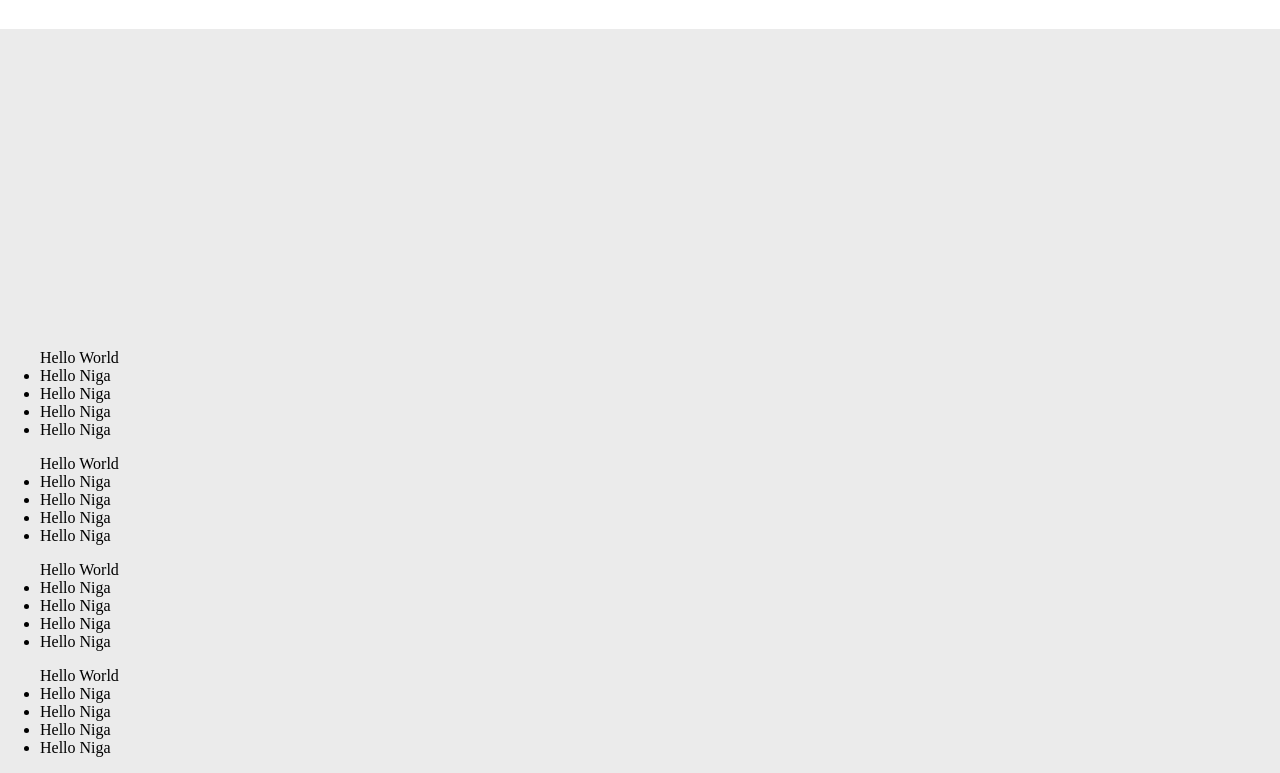
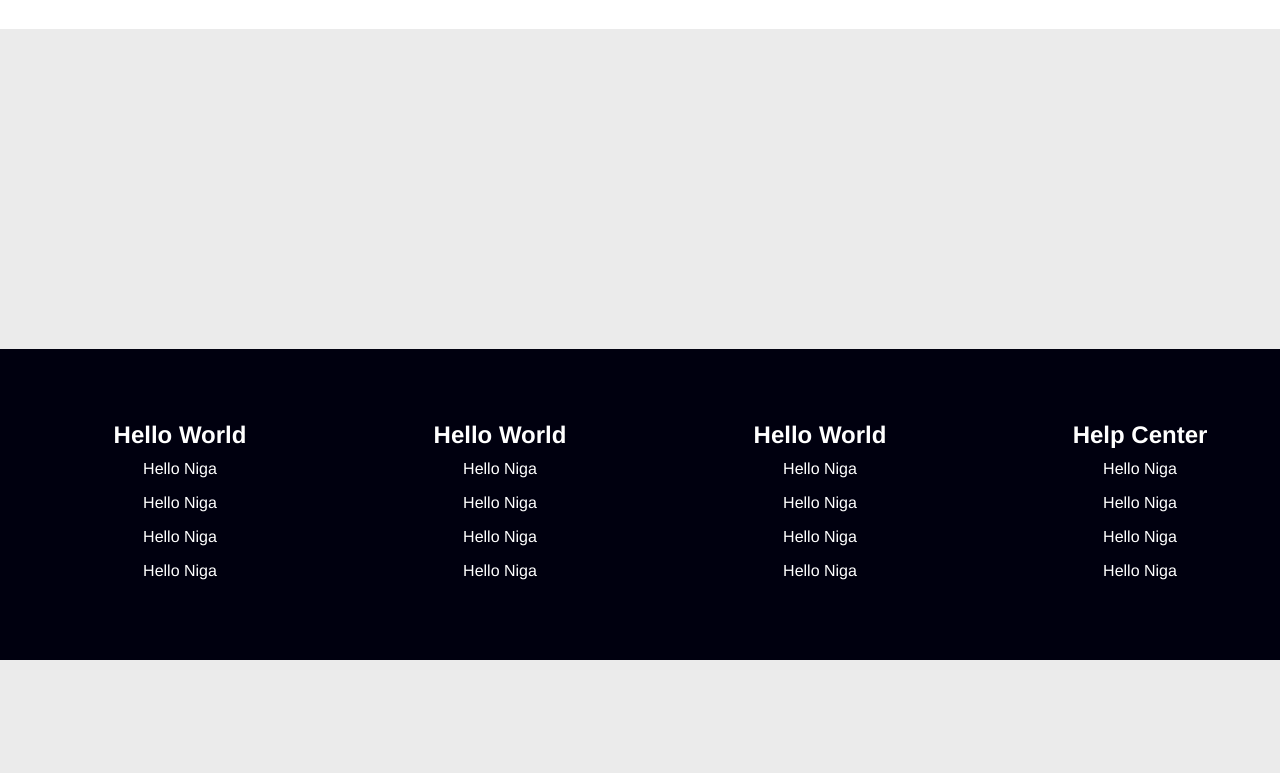
Before and after one commit to UserAhmad2001/ecommerce-store, a website: page index.html in a window 1280 px wide. Shown: the part 1444-2217 px from the top of the page. After the commit the page ends 2104 px from the top, so only its background shows below. Drawn offline with Linux system fonts and the light colour scheme.

Commit message:
working on footer section

```diff
--- a/assets/slider2.js
+++ b/assets/slider2.js
@@ -12,6 +12,6 @@ window.addEventListener('resize',(e)=>{
     for(var i=0; i<children.length; i++){
         console.log(children[i]);
         var s = children[i].clientWidth
-        children[i].style.left = ( (s+75) * i )
+        children[i].style.left = ( (s+25) * i )
     }
 })
--- a/index.html
+++ b/index.html
@@ -108,7 +108,7 @@
 
 
     <!-- THIS IS THE SECONDARY SLIDER -->
-    <section class="secondary-slider">
+    <section onmou class="secondary-slider">
 
       <span>Top Sellars for You</span>
 
@@ -164,8 +164,10 @@
 
 
     <footer class="footer">
+
+      <div class="footer-links">
         <ul>
-        Hello World
+          <span>Hello World</span>
           <li>Hello Niga</li>
           <li>Hello Niga</li>
           <li>Hello Niga</li>
@@ -173,7 +175,7 @@
         </ul>
 
         <ul>
-        Hello World
+          <span>Hello World</span>
           <li>Hello Niga</li>
           <li>Hello Niga</li>
           <li>Hello Niga</li>
@@ -181,7 +183,7 @@
         </ul>
 
         <ul>
-        Hello World
+          <span>Hello World</span>
           <li>Hello Niga</li>
           <li>Hello Niga</li>
           <li>Hello Niga</li>
@@ -189,12 +191,15 @@
         </ul>
 
         <ul>
-        Hello World
+          <span>Help Center</span>
           <li>Hello Niga</li>
           <li>Hello Niga</li>
           <li>Hello Niga</li>
           <li>Hello Niga</li>
         </ul>
+
+
+      </div>
 
 
     </footer>
--- /dev/null
+++ b/scss/_footer.scss
@@ -0,0 +1,54 @@
+.footer{
+
+.footer-links{
+    display: grid;
+    grid-template-columns: repeat( auto-fit , minmax(25vh , 1fr));
+    background: #00000f;
+    color: white;
+    padding: 3rem 0;
+
+
+
+    ul{
+        display: flex;
+        align-items: center;
+        flex-direction: column;
+        list-style: none;
+        font-size: 1.5rem;
+        font-weight: 900;
+        font-family: 'Franklin Gothic Medium', 'Arial Narrow', Arial, sans-serif;
+
+
+        span{
+            margin-bottom: .2rem;
+        }
+
+        li{
+            font-size: 1rem;
+            font-weight: 100;
+            margin: .5rem 0;
+            cursor: pointer;
+            &:hover,:active{
+                color: rgb(114, 220, 255);
+            }
+            &:focus{
+                outline: white solid 1px;
+            }
+        }
+    }
+
+
+}
+
+
+
+
+
+
+
+
+
+
+
+
+}
--- a/scss/_recommended.scss
+++ b/scss/_recommended.scss
@@ -24,7 +24,7 @@
         img{
             width: 100%;
             height: 100%;
-            transition: transform .5s linear;
+            transition: transform .2s linear;
             opacity: .4;
             margin: 0;
         }
--- a/scss/_root.scss
+++ b/scss/_root.scss
@@ -3,4 +3,6 @@ body{
     padding: 0;
     background: rgb(235, 235, 235);
     overflow-x: hidden;
+
+
 }
--- a/scss/_searchbar.scss
+++ b/scss/_searchbar.scss
@@ -3,7 +3,7 @@ $height:3rem;
 .searchbar {
   display: flex;
   flex-direction: row;
-  background: rgb(0, 0, 15);
+  background: #00000f;
   padding: 1rem 0;
   align-items: center;
 
@@ -27,7 +27,7 @@ img {
     #search-category {
       margin: 0;
       height: $height;
-      width: 10%;
+      width: max-content;
       border-radius: 0.5rem 0 0 0.5rem;
       text-align: center;
       border: none;
--- a/scss/_topSlider.scss
+++ b/scss/_topSlider.scss
@@ -21,7 +21,6 @@
                 background-position: top;
                 background-repeat: no-repeat;
                 transition: transform 1s ease;
-                cursor: pointer;
             }
         }
 
@@ -41,7 +40,6 @@
                 background-color: rgb(222, 222, 222);
                 border-radius: 50%;
                 margin-block: 0.15rem;
-                cursor: pointer;
                 transform-origin: left;
                 transition: transform 1s linear;
             }
--- a/scss/md/_medium.scss
+++ b/scss/md/_medium.scss
@@ -5,6 +5,16 @@ body{
 
 
     @media screen and (max-width:940px) {
+
+
+        .searchbar .search{
+
+            #search-category {
+                width: 20%;
+              }
+
+        }
+
 
         .recommended{
             span{
@@ -14,6 +24,7 @@ body{
                     font-size: 1.5rem;
                 }
             }
+
         }
 
 
--- a/scss/style.scss
+++ b/scss/style.scss
@@ -5,6 +5,7 @@
 @use './searchbar';
 @use './recommended';
 @use './secondary-slider';
+@use './footer';
 
 
 
```
Also changed, not shown: assets/style.css, 1 other file. Lines whose indentation alone changed are shown as unchanged.
